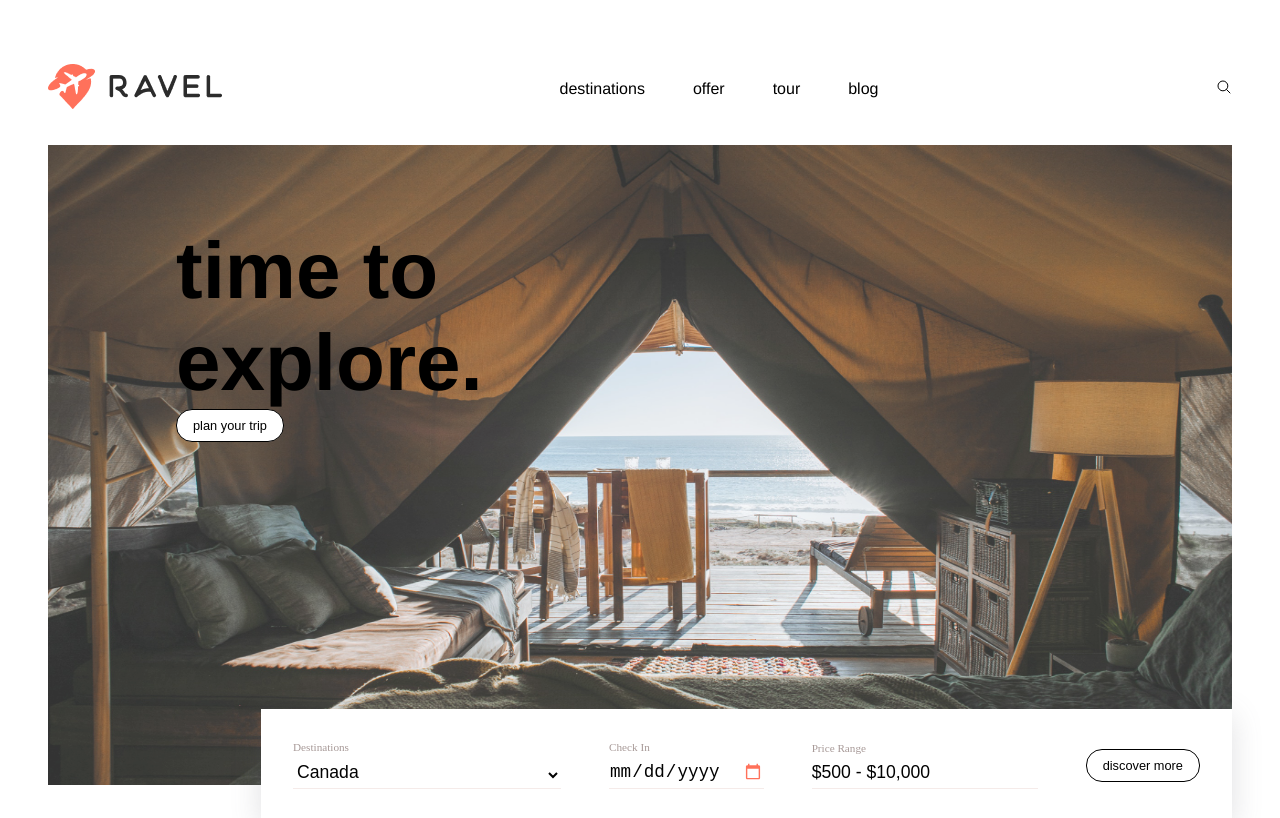
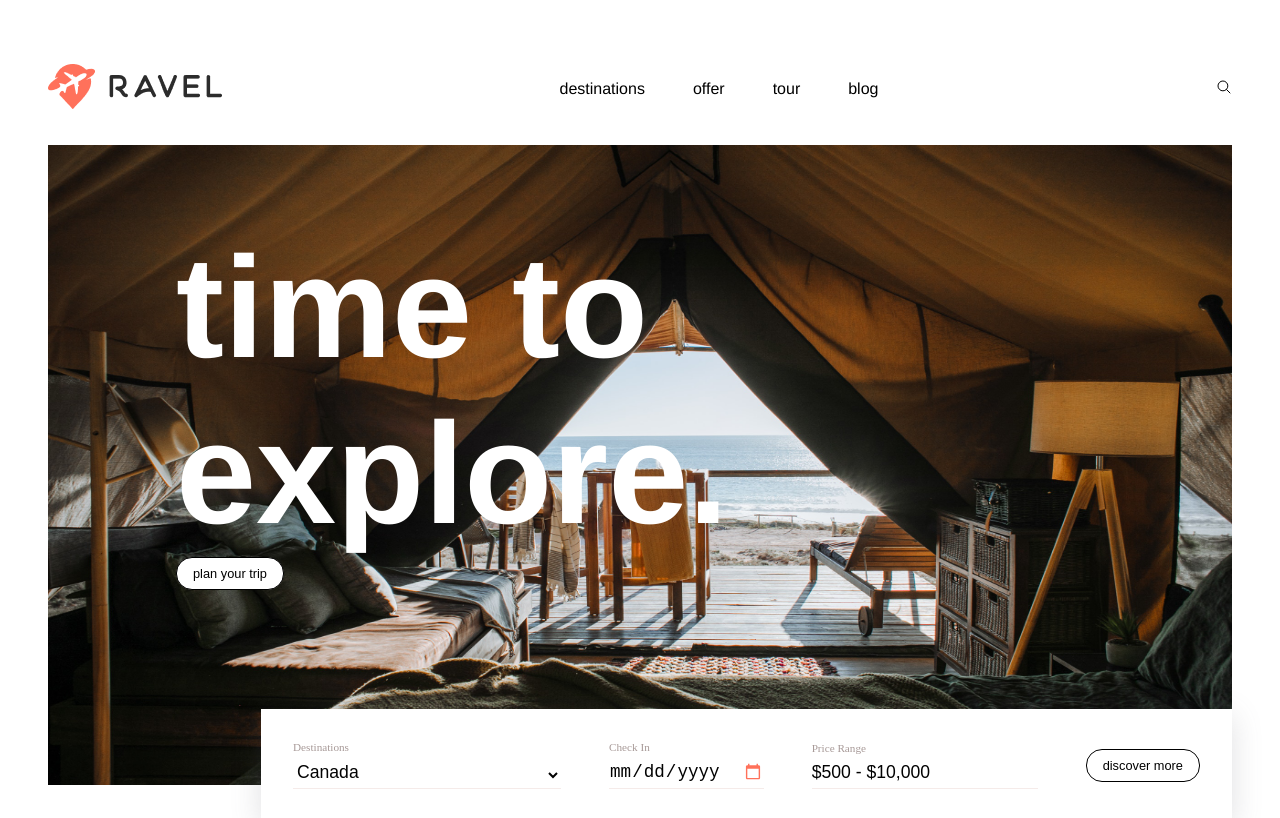
Before and after one commit to OdeliaFink/travel-agency, a React (Vite) app: page / in a window 1280 px wide. Shown: the top 818 px of the page. Built offline with nearby package versions, Linux system fonts and the light colour scheme; the HTML template or start-up script is replaced by a standard one; a web font is replaced by a local one.

Commit message:
refactor

```diff
--- a/src/components/Home.jsx
+++ b/src/components/Home.jsx
@@ -8,7 +8,7 @@ export const Home = () => {
   return (
     <Section>
       <div className="background">
-        <img src={HeroImage} alt="Hero" style={{ opacity: 0.8 }} />
+        <img src={HeroImage} alt="Hero" />
       </div>
       <div className="content">
         <div className="info">
@@ -63,8 +63,9 @@ const Section = styled.section`
       top: 5rem;
       margin-left: 8rem;
       h1 {
-        font-size: 5rem;
+        font-size: 9rem;
         font-family: Helvetica, sans-serif;
+        color: white;
       }
     }
     .planner {
```
